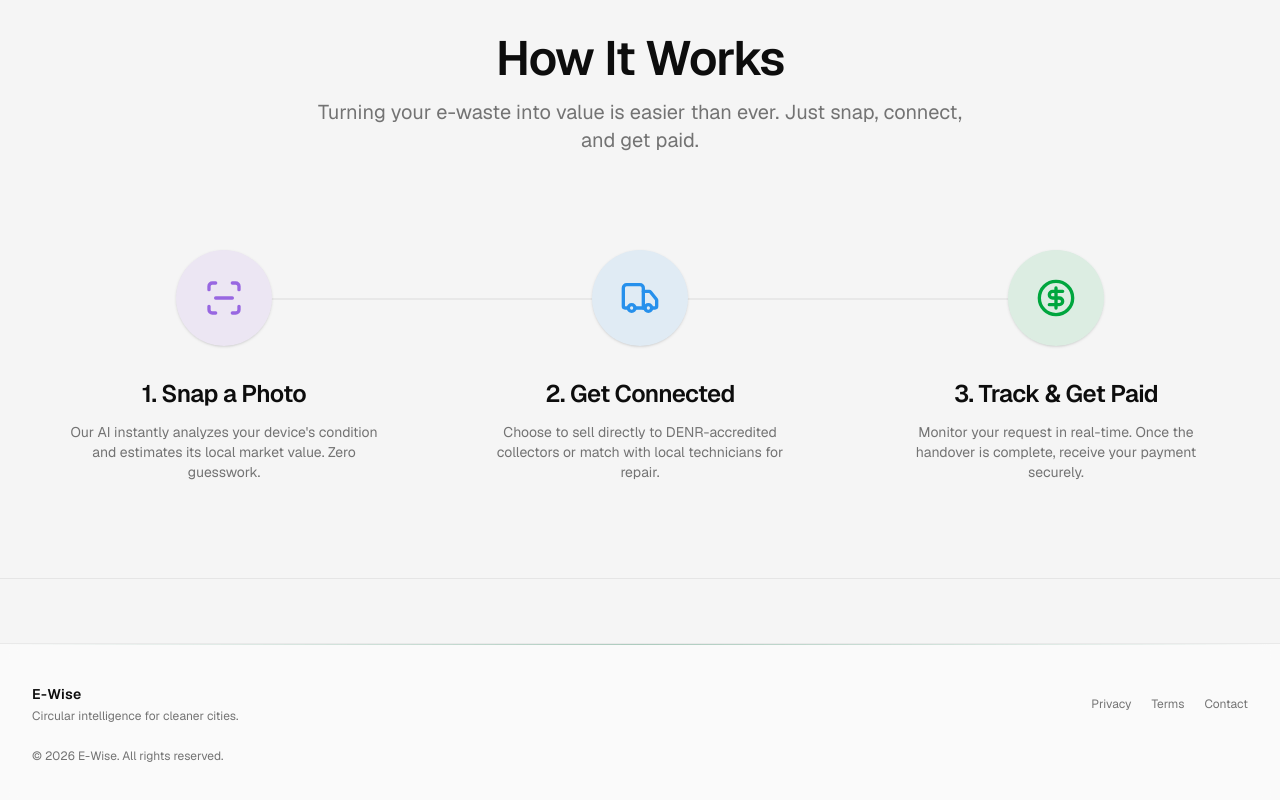
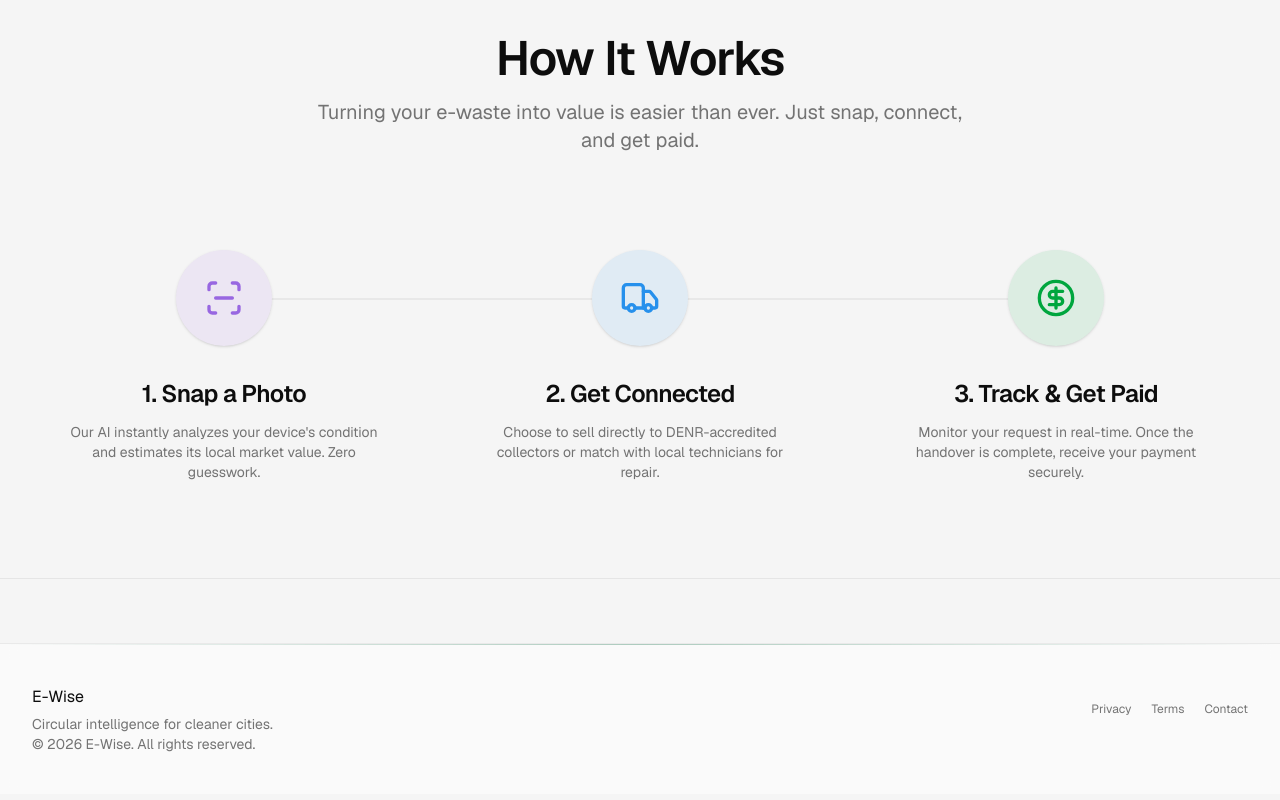
Before and after one commit to Jetrossgalinato/E-wise, a Next.js app: page / in a window 1280 px wide. Shown: the part 2959-3759 px from the top of the page. Built offline with nearby package versions, Linux system fonts and the light colour scheme.

Commit message:
fix: the texts on the footer component should use typography

```diff
--- a/components/footer.tsx
+++ b/components/footer.tsx
@@ -1,3 +1,5 @@
+import { TypographyMuted, TypographyP } from "./ui/typography";
+
 export function Footer() {
   const year = new Date().getFullYear();
 
@@ -8,12 +10,10 @@ export function Footer() {
       <div className="container mx-auto max-w-screen-2xl px-4 py-8 md:px-8 md:py-10">
         <div className="flex flex-col items-center justify-between gap-4 sm:flex-row">
           <div className="space-y-1 text-center sm:text-left">
-            <p className="text-sm font-semibold tracking-wide text-foreground">
-              E-Wise
-            </p>
-            <p className="text-xs text-muted-foreground">
+            <TypographyP>E-Wise</TypographyP>
+            <TypographyMuted>
               Circular intelligence for cleaner cities.
-            </p>
+            </TypographyMuted>
           </div>
 
           <nav className="flex items-center gap-5 text-xs text-muted-foreground">
@@ -29,9 +29,7 @@ export function Footer() {
           </nav>
         </div>
 
-        <p className="mt-6 text-center text-xs text-muted-foreground sm:text-left">
-          © {year} E-Wise. All rights reserved.
-        </p>
+        <TypographyMuted>© {year} E-Wise. All rights reserved.</TypographyMuted>
       </div>
     </footer>
   );
```
